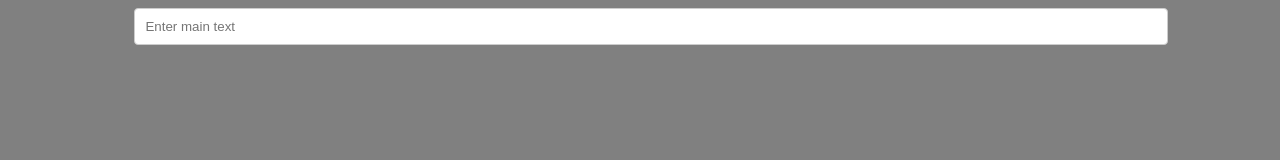
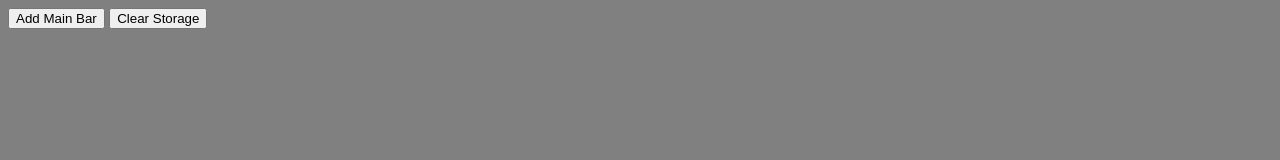
Before and after one commit to Dhayanand458/solve, a plain HTML site: page index.html in a window 1280 px wide. Drawn offline with Linux system fonts and the light colour scheme.

Commit message:
Update index.html

```diff
--- a/index.html
+++ b/index.html
@@ -3,15 +3,13 @@
 <head>
     <meta charset="UTF-8">
     <meta name="viewport" content="width=device-width, initial-scale=1.0">
-    <title>Dynamic Entry System</title>
+    <title>Text Entries</title>
     <link rel="stylesheet" href="styles.css">
 </head>
 <body>
-    <div id="container">
-        <div class="entry-container">
-            <input type="text" class="main-bar" placeholder="Enter main text" onkeypress="createSubEntry(event, this)">
-        </div>
-    </div>
+    <div id="container"></div>
+    <button id="addMainBar">Add Main Bar</button>
+    <button id="clearStorage">Clear Storage</button>
     <script src="script.js"></script>
 </body>
 </html>
```
